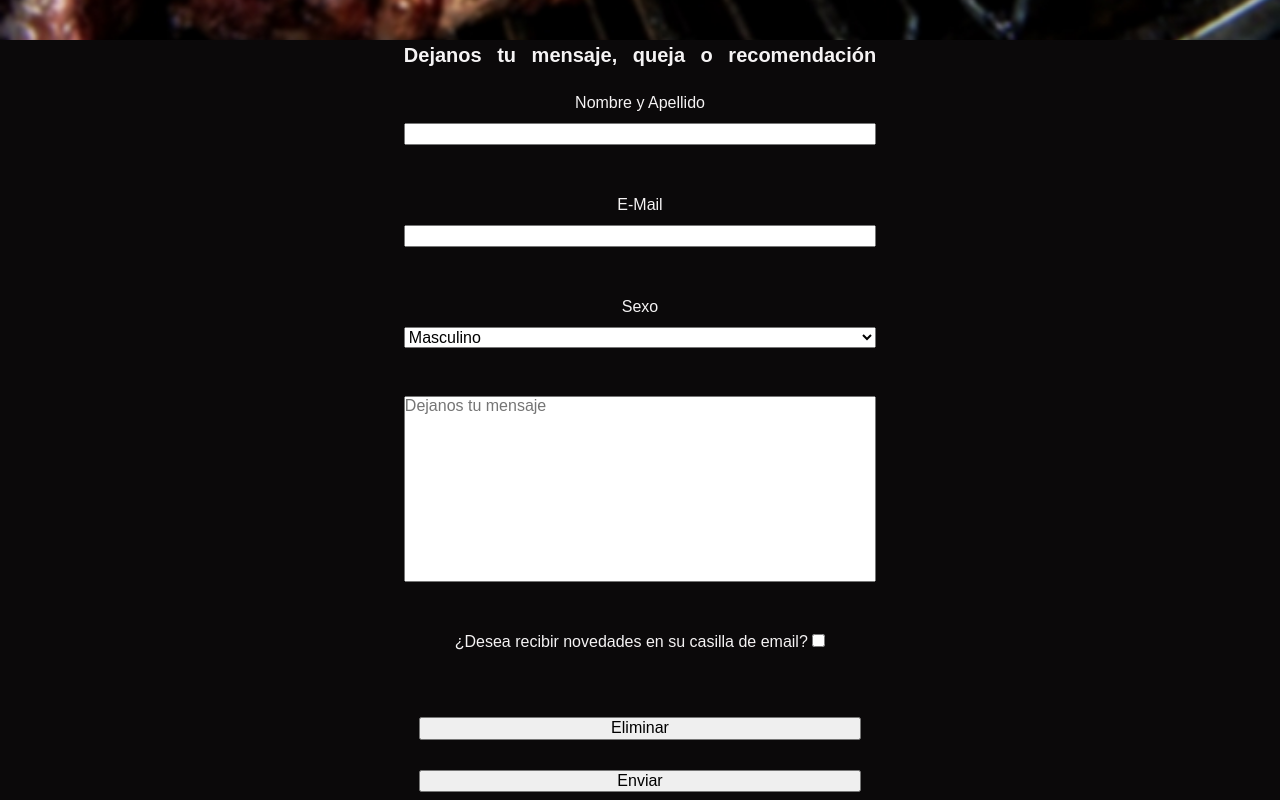
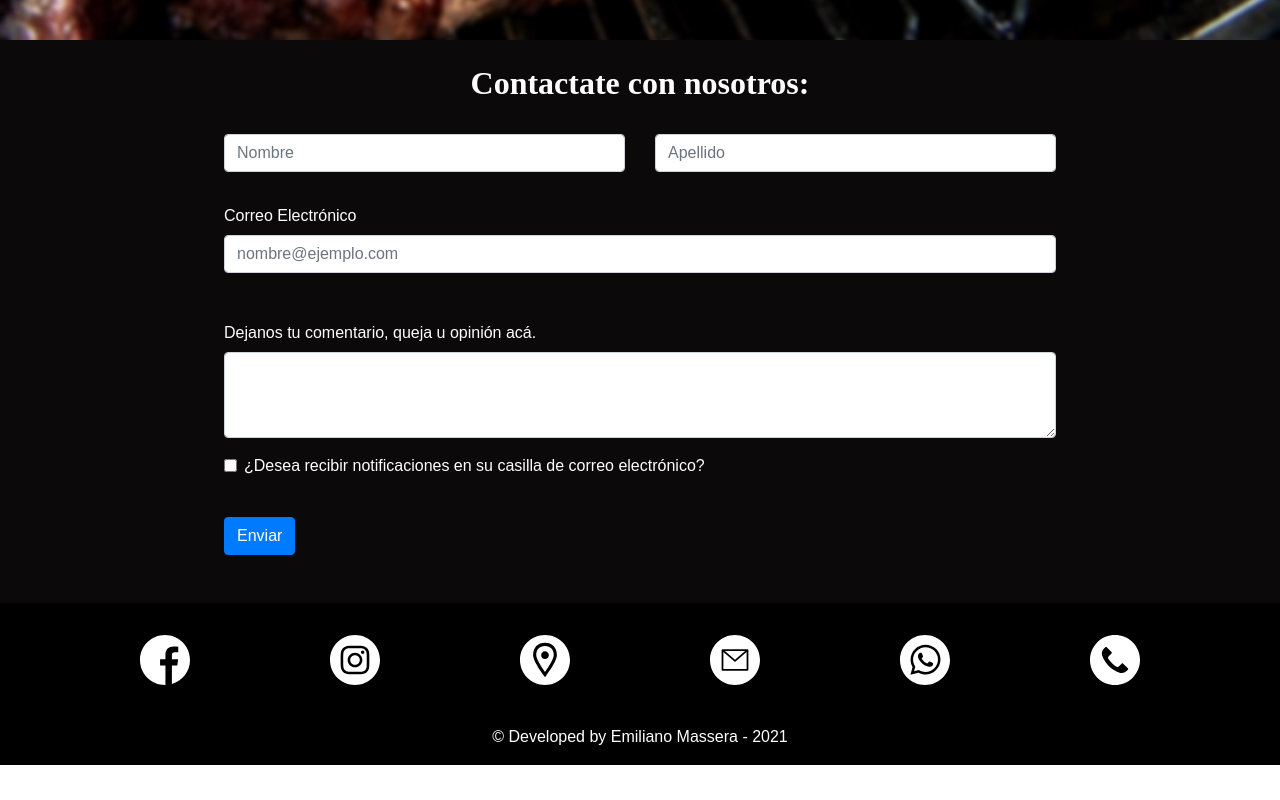
Before and after one commit to EmiMassera/La-Parrilla-de-Dany, a plain HTML site: page pages/contacto.html in a window 1280 px wide. Shown: the part 760-1560 px from the top of the page. After the commit the page ends 1525 px from the top, so only its background shows below. Drawn offline with nearby package versions, Linux system fonts and the light colour scheme; a web font is replaced by a local one.

Commit message:
seccion contacto con bootstrap

```diff
--- a/pages/contacto.html
+++ b/pages/contacto.html
@@ -43,41 +43,33 @@
 </div>
 </header>
     <main id="main-contact">
-        <section class="section-contact">
-        <form action="" class="contactform" id="contactform">
-            <!-- Sección de contacto, incluye el formulario que se indicaba en el desafío presentable. -->
-
-                <fieldset>
-                    <legend>Dejanos tu mensaje, queja o recomendación</legend>
-                    <label for="nombre">Nombre y Apellido</label>
-                    <input type="text" name="nombre" id="nombre">
-                    <br>
-                    <br>
-                    <label for="email">E-Mail</label>
-                    <input type="email" name="email" id="email">
-                    <br>
-                    <br>
-                    <label for="sexo">Sexo</label>
-                    <select name="sexo" id="sexo">
-                        <option value="Hombre">Masculino</option>
-                        <option value="Mujer">Femenino</option>
-                    </select>
-                    <br>
-                    <br>
-                    <textarea name="Comentarios" id="Comentarios" cols="30" rows="10" placeholder="Dejanos tu mensaje"></textarea>
-                    <br>
-                    <br>
-                    <div>
-                        <label for="novedades" class="novedades">¿Desea recibir novedades en su casilla de email?</label>
-                        <input type="checkbox" name="novedades" id="novedades">
-                    </div>
-
-                    <br>
-                    <br>
-                    <input type="reset" name="reset" value="Eliminar">
-                    <input type="submit" name="enviar" value="Enviar">
-                </fieldset>
-            </form> -->
+        <section class="section-contact container-fluid">
+          <h2>Contactate con nosotros:</h2>
+            <form class="form">
+                <div class="row">
+                  <div class="col">
+                    <input type="text" class="form-control" placeholder="Nombre">
+                  </div>
+                  <div class="col">
+                    <input type="text" class="form-control" placeholder="Apellido">
+                  </div>
+                </div>
+                <div class="form-group">
+                    <label for="exampleFormControlInput1">Correo Electrónico</label>
+                    <input type="email" class="form-control" id="exampleFormControlInput1" placeholder="nombre@ejemplo.com">
+                  </div>
+                  <div class="form-group">
+                    <label for="exampleFormControlTextarea1">Dejanos tu comentario, queja u opinión acá.</label>
+                    <textarea class="form-control" id="exampleFormControlTextarea1" rows="3"></textarea>
+                  </div>
+                  <div class="form-check">
+                    <input class="form-check-input" type="checkbox" value="" id="defaultCheck1">
+                    <label class="form-check-label" for="defaultCheck1">
+                      ¿Desea recibir notificaciones en su casilla de correo electrónico?
+                    </label>
+                  </div>
+                  <button type="submit" class="btn btn-primary">Enviar</button>
+              </form>
         </section>
     </main>
 
--- a/styles/contacto.css
+++ b/styles/contacto.css
@@ -1,65 +1,33 @@
 /* #########################-CONTACTO-############################## */
+.form {
+    width: 65vw;
+    margin: 3vh 0 3vh 0;
+}
+
 #main-contact {
-    height: 135vh;
+    color: white;
+    height: max-content;
+    padding: 3vh 0 3vh 0;
 }
-.contactform {
+.form-group label {
+    margin: 2rem 0 0 0;
+}
+.btn-primary {
+    margin-top: 2rem;
+}
+
+section h2 {
+    font-size: auto;
+}
+.section-contact {
     display: flex;
+    flex-direction: column;
     justify-content: center;
     align-items: center;
 }
-.contactform fieldset {
-    display: flex;
-    flex-direction: column;
-}
-
-
-fieldset legend {
-    text-align: center;
-    margin-bottom: 15px;
-    font-size: 20px;
-    font-weight: 800;
-    word-spacing: 10px;
-    color: #F5F3F4;
-}
-
-fieldset {
-    text-align: center;
-    display: flex;
-    justify-content: center;
-    color: #F5F3F4;
-
-}
-.novedades {
-    display: inline;
-    width: 50vw;
-}
-
-textarea {
-    resize: none;
-}
-input[type="chackbox"] {
-    display: block;
-
-}
-input[type="reset"] {
-    margin: 15px;
-}
-input[type="submit"] {
-    margin: 15px;
-}
-
 @media only screen and (max-width: 600px) {
-    fieldset {
-        width: 80vw;
-        overflow: hidden;
-    }
-    .contactform {
-        margin-top: 5vh;
-        margin-bottom: 5vh;
-        overflow: hidden;
-    }
-    #main.contact {
-        height: max-content;
+    .form {
+        width: 95vw;
     }
 
 }
```
